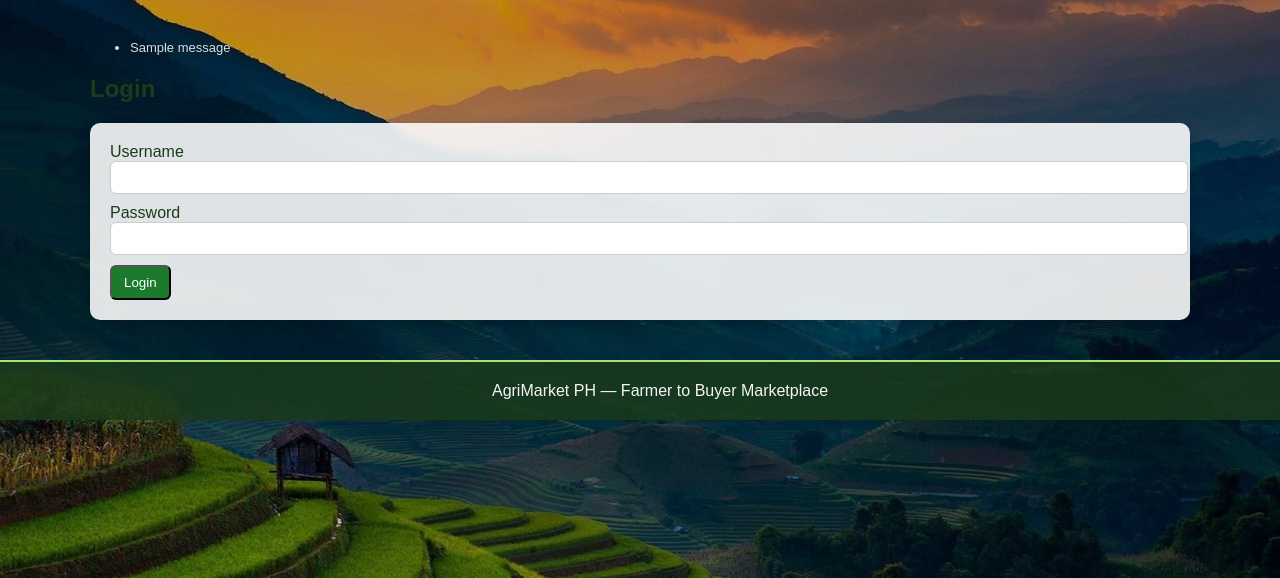
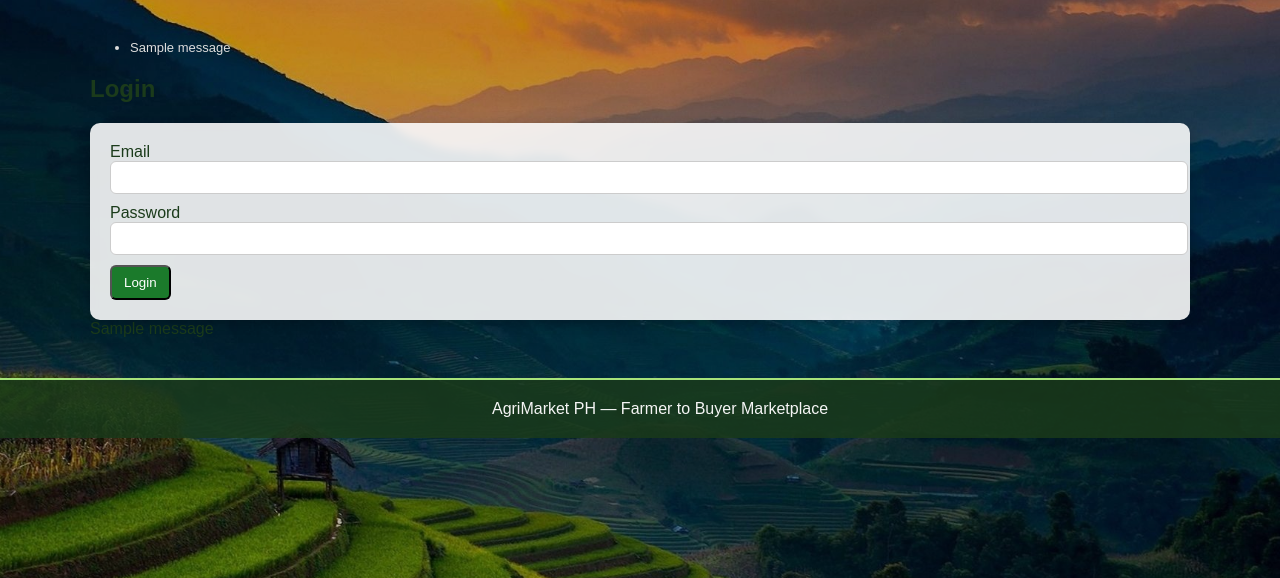
Before and after one commit to gabrielvldzz/agrimarket-ph, a Flask app: page /login in a window 1280 px wide. Shown: the part 60-638 px from the top of that part. Run offline with Flask 3, Linux system fonts and the light colour scheme; tables that the repository leaves empty hold one stand-in row (Sample ...); one stand-in notice (Sample message) is shown; the page is wider than the window, and the part outside it is not shown.

Commit message:
Fix registration and login issues, ensure DB setup

```diff
--- a/app.py
+++ b/app.py
@@ -15,7 +15,7 @@ def create_app():
     app = Flask(__name__)
     app.config.from_object('config.Config')
 
-    app.config['SECRET_KEY'] = os.environ.get('SECRET_KEY', 'your_secret_key_here')
+    app.config['SECRET_KEY'] = os.environ.get('SECRET_KEY', 'dev_secret_key')
     app.config['SQLALCHEMY_DATABASE_URI'] = os.environ.get('DATABASE_URL', 'sqlite:///agrimarket.db')
     app.config['SQLALCHEMY_TRACK_MODIFICATIONS'] = False
     app.config['UPLOAD_FOLDER'] = 'static/uploads'
@@ -71,7 +71,7 @@ def create_app():
     def login():
         form = LoginForm()
         if form.validate_on_submit():
-            user = User.query.filter_by(username=form.username.data).first()
+            user = User.query.filter_by(email=form.email.data).first()
             if user and check_password_hash(user.password, form.password.data):
                 login_user(user)
                 flash('Login successful!', 'success')
--- a/forms.py
+++ b/forms.py
@@ -6,7 +6,7 @@ from wtforms import (
 from wtforms.validators import DataRequired, Length, Email, NumberRange, EqualTo
 
 class LoginForm(FlaskForm):
-    username = StringField('Username', validators=[DataRequired()])
+    email = StringField('Email', validators=[DataRequired(), Email()])
     password = PasswordField('Password', validators=[DataRequired()])
     submit = SubmitField('Login')
 
--- a/templates/login.html
+++ b/templates/login.html
@@ -3,8 +3,16 @@
 <h2>Login</h2>
 <form method="POST">
   {{ form.hidden_tag() }}
-  <div class="form-row">{{ form.username.label }} {{ form.username() }}</div>
+  <div class="form-row">{{ form.email.label }} {{ form.email() }}</div>
   <div class="form-row">{{ form.password.label }} {{ form.password() }}</div>
   {{ form.submit(class_='btn') }}
 </form>
+
+{% with messages = get_flashed_messages(with_categories=true) %}
+  {% if messages %}
+    {% for category, message in messages %}
+      <div class="flash {{ category }}">{{ message }}</div>
+    {% endfor %}
+  {% endif %}
+{% endwith %}
 {% endblock %}
```
